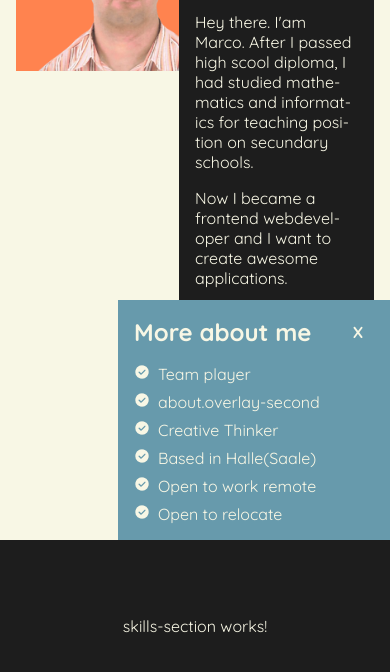
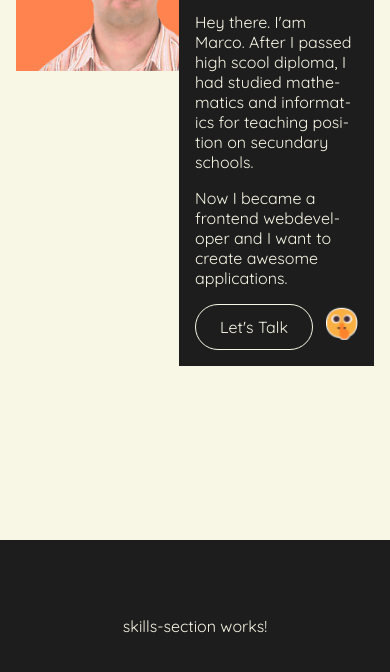
Before and after one commit to elma1989/portfolio, an Angular app: page / in a window 390 px wide. Shown: the part 1148-1820 px from the top of the page. Built offline with nearby package versions, Linux system fonts and the light colour scheme.

Commit message:
style: Update about-section.component.css - Added animation show/hide overlay

```diff
--- a/public/assets/i18n/de.json
+++ b/public/assets/i18n/de.json
@@ -16,12 +16,12 @@
         "p1": "Hallo, Ich bin Marco. Nachdem ich mein Abitur bestanden hatte, habe ich Mathematik und Informatik auf Lehramt an Sekundarschulen studiert.",
         "p2": "Nun bin ich Frontend-Webentwickler geworden und ich möchte großartige Apps erstellen.",
         "contact-btn": "Kontakt",
-        "overlay-title": "More aboute me",
-        "overlay-first": "Team player",
-        "ovelray-second": "Continously learning",
-        "overlay-third": "Creative Thinker",
-        "overlay-fourth": "Based in Halle(Saale)",
-        "overlay-fifth": "Open to work remote",
-        "overlay-sixth": "Open to relocate"
+        "overlay-title": "Mehr über mich",
+        "overlay-first": "Team Player",
+        "ovelray-second": "Continuirliches Lernen",
+        "overlay-third": "Crativer Denker",
+        "overlay-fourth": "aus Halle (Saale)",
+        "overlay-fifth": "Bereit zur Fernarbeit",
+        "overlay-sixth": "Bereit zum Umzug"
     }
 }
--- a/src/app/main-content/about-section/about-overlay/about-overlay.component.css
+++ b/src/app/main-content/about-section/about-overlay/about-overlay.component.css
@@ -0,0 +1,3 @@
+button:active {
+    color: var(--orange);
+}
--- a/src/app/main-content/about-section/about-overlay/about-overlay.component.html
+++ b/src/app/main-content/about-section/about-overlay/about-overlay.component.html
@@ -2,7 +2,8 @@
 font-bold lg:justify-center">
     <h2 class="text-[1.5rem]/[1.5rem] text-bold">{{ 'about.overlay-title' | translate }}</h2>
     @if (mobile()) {
-        <button class="w-8 h-8 flex justify-center items-center font-bold">X</button>
+        <button class="w-8 h-8 flex justify-center items-center font-bold"
+        (pointerup)="close()">X</button>
     }
 </header>
 <ul class="w-full flex flex-col gap-2">
--- a/src/app/main-content/about-section/about-section.component.css
+++ b/src/app/main-content/about-section/about-section.component.css
@@ -1,5 +1,18 @@
+about-overlay {
+    transform: translateY(100%);
+    transition: transform 300ms ease-in-out;
+}
+
+.open {
+    transform: translateY(0);
+}
+
 .smile {
     animation: upDown 700ms linear infinite;
+}
+
+.smile:hover {
+    animation-play-state: paused;
 }
 
 @keyframes upDown {
--- a/src/app/main-content/about-section/about-section.component.html
+++ b/src/app/main-content/about-section/about-section.component.html
@@ -25,7 +25,7 @@
         </div>
         <about-overlay class="bg-blue tx-white
         w-68 p-4 lg:p-8 flex flex-col gap-4
-        absolute bottom-0 right-0"
+        absolute bottom-0 left-0 lg:left-auto lg:right-0"
         [class.open]="overlay()"
         (closed)="closeOverlay()"></about-overlay>
     </div>
```
Also changed, not shown: 1 other file (tests, documents, lock files or other folders).
